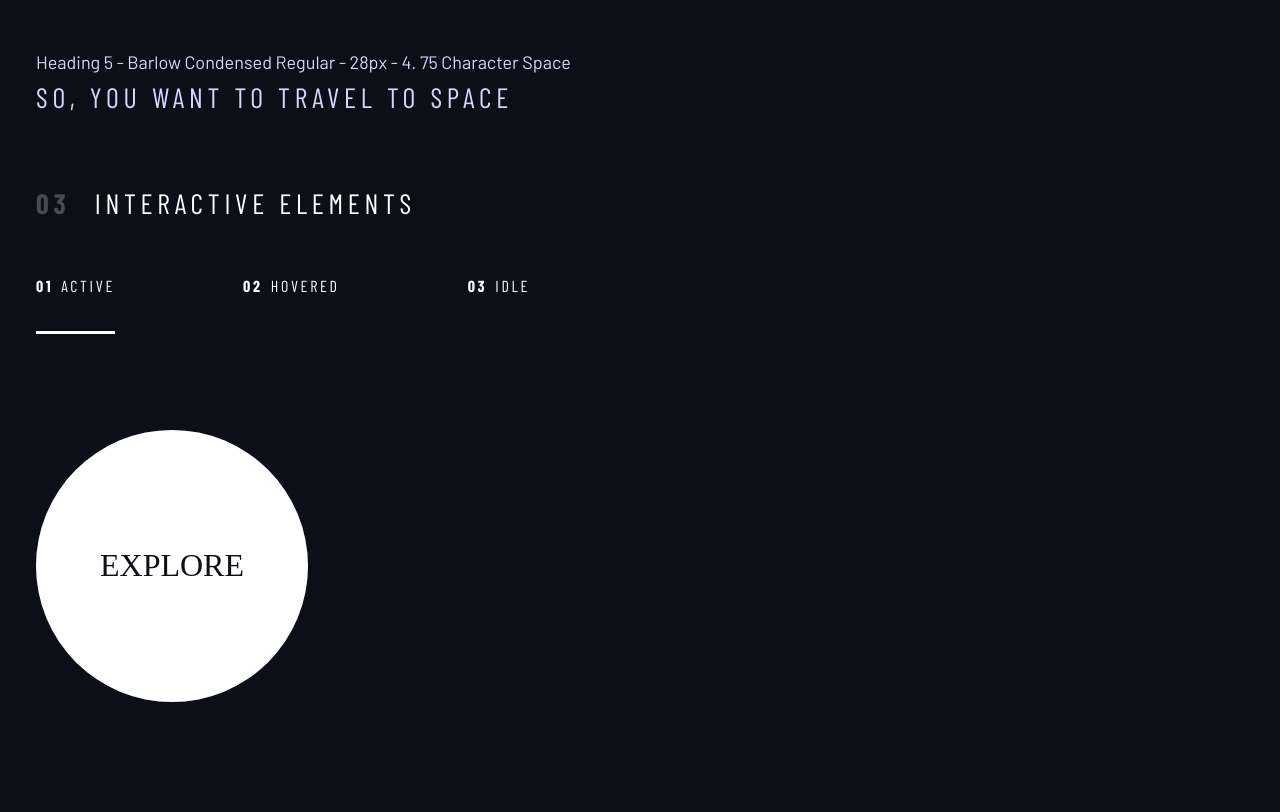
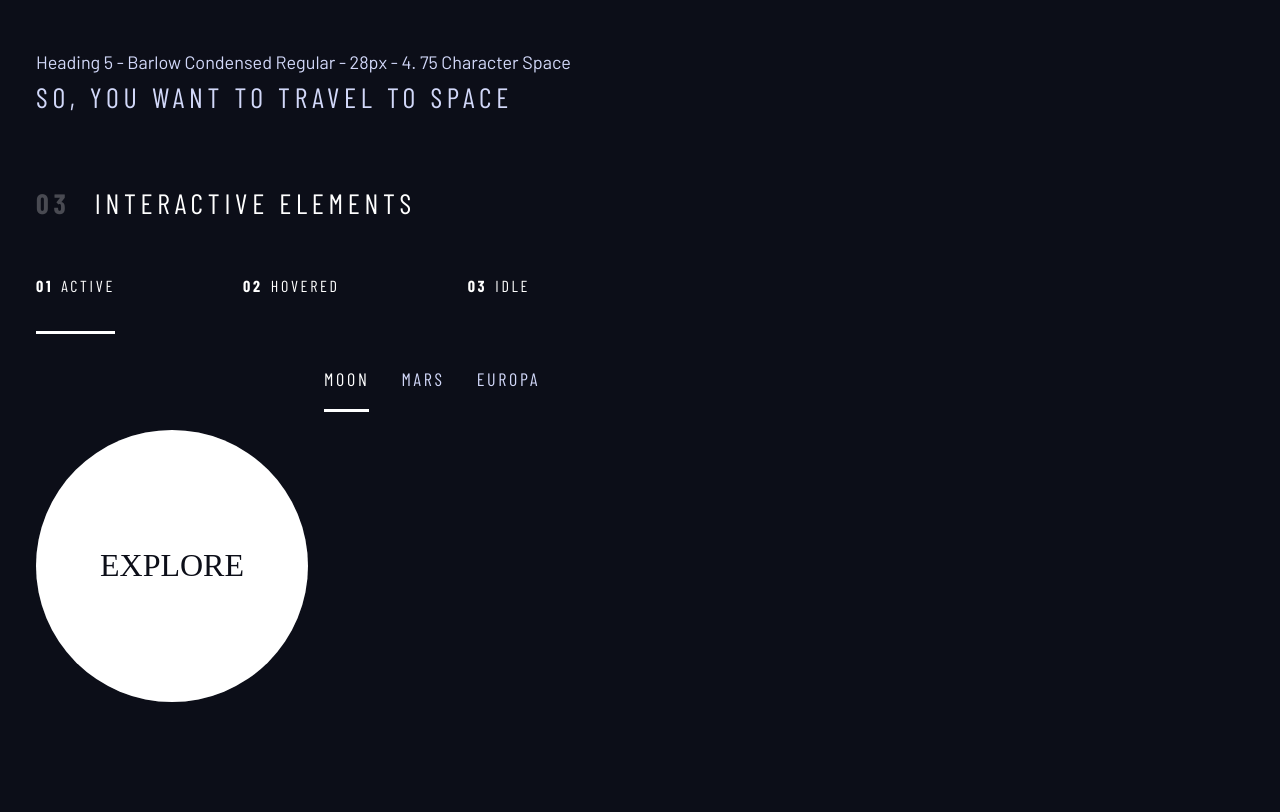
Before and after one commit to catay-strk/scrimba, a browser extension: page Build a Multi-Page Website with HTML and CSS/design-system.html in a window 1280 px wide. Shown: the part 1115-1927 px from the top of the page. Before the commit the page ends 1865 px from the top, so only its background shows below. Drawn offline with nearby package versions, Linux system fonts and the light colour scheme; a web font is replaced by a local one.

Commit message:
Underline Indicators Part 3

```diff
--- a/Build a Multi-Page Website with HTML and CSS/design-system.html
+++ b/Build a Multi-Page Website with HTML and CSS/design-system.html
@@ -141,7 +141,11 @@
 
                     <div style="margin-bottom: 50vh;">
                         <!-- Tabs -->
-
+                        <div class="tab-list underline-indicators flex">
+                            <button aria-selected="true"  class="text-accent bg-dark ff-sans-cond uppercase letter-spacing-2">Moon</button>
+                            <button aria-selected="false" class="text-accent bg-dark ff-sans-cond uppercase letter-spacing-2">Mars</button>
+                            <button aria-selected="false" class="text-accent bg-dark ff-sans-cond uppercase letter-spacing-2">Europa</button>
+                        </div>
 
                         <!-- Dots -->
 
--- a/Build a Multi-Page Website with HTML and CSS/index.css
+++ b/Build a Multi-Page Website with HTML and CSS/index.css
@@ -243,7 +243,9 @@
 }
 
 .underline-indicators > * {
+    cursor: pointer;
     padding: var(--underline-gap, 1rem) 0;
+    border: 0;
     border-bottom: .2rem solid hsl( var(--clr-white) / 0);
 }
 
@@ -252,6 +254,12 @@
     border-color: hsl( var(--clr-white) / .5);
 }
 
-.underline-indicators > .active {
+.underline-indicators > .active,
+.underline-indicators > [aria-selected="true"] {
+    color: hsl( var(--clr-white));
     border-color: hsl( var(--clr-white));
 }
+
+.tab-list {
+    --gap: 2rem;
+}
```
